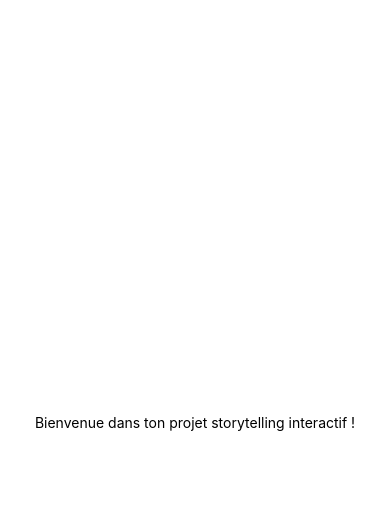
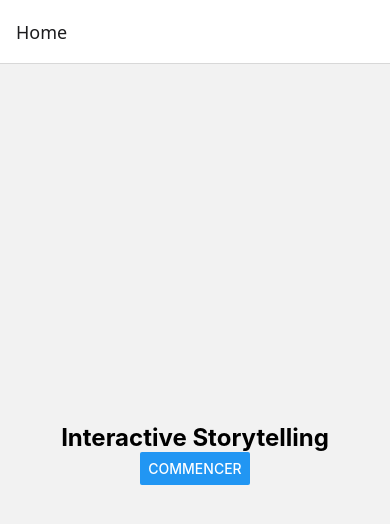
Before and after one commit to Koryas57/StoryTelling-app, a React Native app in the folder interactive-storytelling/: screen /Home in a window 390 px wide. Shown: the top 524 px of the page. Built offline with nearby package versions, Linux system fonts and the light colour scheme.

Commit message:
feat: setup navigation and create basic Home and Game screens

```diff
--- a/interactive-storytelling/App.tsx
+++ b/interactive-storytelling/App.tsx
@@ -1,20 +1,26 @@
-import { StatusBar } from 'expo-status-bar';
-import { StyleSheet, Text, View } from 'react-native';
+import React from 'react';
+import { NavigationContainer } from '@react-navigation/native';
+import { createNativeStackNavigator } from '@react-navigation/native-stack';
+import Home from './screens/Home';
+import Game from './screens/Game';
 
-export default function App() {
+// Définition des routes pour le typage
+export type RootStackParamList = {
+  Home: undefined;
+  Game: undefined;
+};
+
+const Stack = createNativeStackNavigator<RootStackParamList>();
+
+const App: React.FC = () => {
   return (
-    <View style={styles.container}>
-      <Text>Bienvenue dans ton projet storytelling interactif !</Text>
-      <StatusBar style="auto" />
-    </View>
+    <NavigationContainer>
+      <Stack.Navigator initialRouteName="Home">
+        <Stack.Screen name="Home" component={Home} />
+        <Stack.Screen name="Game" component={Game} />
+      </Stack.Navigator>
+    </NavigationContainer>
   );
-}
+};
 
-const styles = StyleSheet.create({
-  container: {
-    flex: 1,
-    backgroundColor: '#fff',
-    alignItems: 'center',
-    justifyContent: 'center',
-  },
-});
+export default App;
--- a/interactive-storytelling/package.json
+++ b/interactive-storytelling/package.json
@@ -11,6 +11,7 @@
   },
   "dependencies": {
     "@react-navigation/native": "^7.0.14",
+    "@react-navigation/native-stack": "^7.2.0",
     "expo": "~52.0.27",
     "expo-status-bar": "~2.0.1",
     "react": "18.3.1",
--- /dev/null
+++ b/interactive-storytelling/screens/Game.tsx
@@ -0,0 +1,25 @@
+import React from 'react';
+import { View, Text, StyleSheet } from 'react-native';
+
+const Game: React.FC = () => {
+    return (
+        <View style={styles.container}>
+            <Text style={styles.title}>Bienvenue dans le jeu !</Text>
+            <Text>Le jeu commence ici...</Text>
+        </View>
+    );
+};
+
+const styles = StyleSheet.create({
+    container: {
+        flex: 1,
+        justifyContent: 'center',
+        alignItems: 'center',
+    },
+    title: {
+        fontSize: 24,
+        fontWeight: 'bold',
+    },
+});
+
+export default Game;
--- /dev/null
+++ b/interactive-storytelling/screens/Home.tsx
@@ -0,0 +1,30 @@
+import React from 'react';
+import { View, Text, Button, StyleSheet } from 'react-native';
+import { NativeStackScreenProps } from '@react-navigation/native-stack';
+import { RootStackParamList } from '../App'
+
+// Typage des props
+type HomeProps = NativeStackScreenProps<RootStackParamList, 'Home'>;
+
+const Home: React.FC<HomeProps> = ({ navigation }) => {
+    return (
+        <View style={styles.container}>
+            <Text style={styles.title}>Interactive Storytelling</Text>
+            <Button title="Commencer" onPress={() => navigation.navigate('Game')} />
+        </View>
+    );
+};
+
+const styles = StyleSheet.create({
+    container: {
+        flex: 1,
+        justifyContent: 'center',
+        alignItems: 'center',
+    },
+    title: {
+        fontSize: 24,
+        fontWeight: 'bold',
+    },
+});
+
+export default Home;
```
Also changed, not shown: 1 other file (tests, documents, lock files or other folders).
